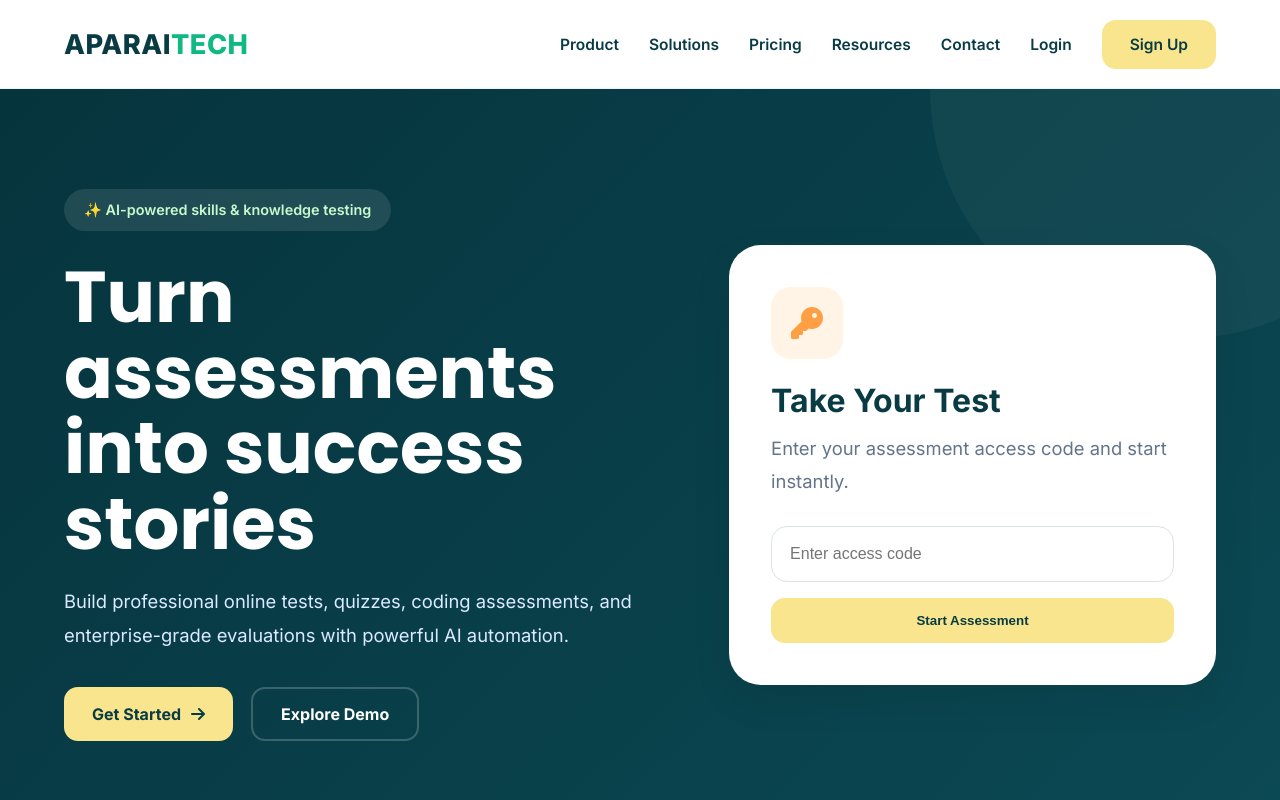
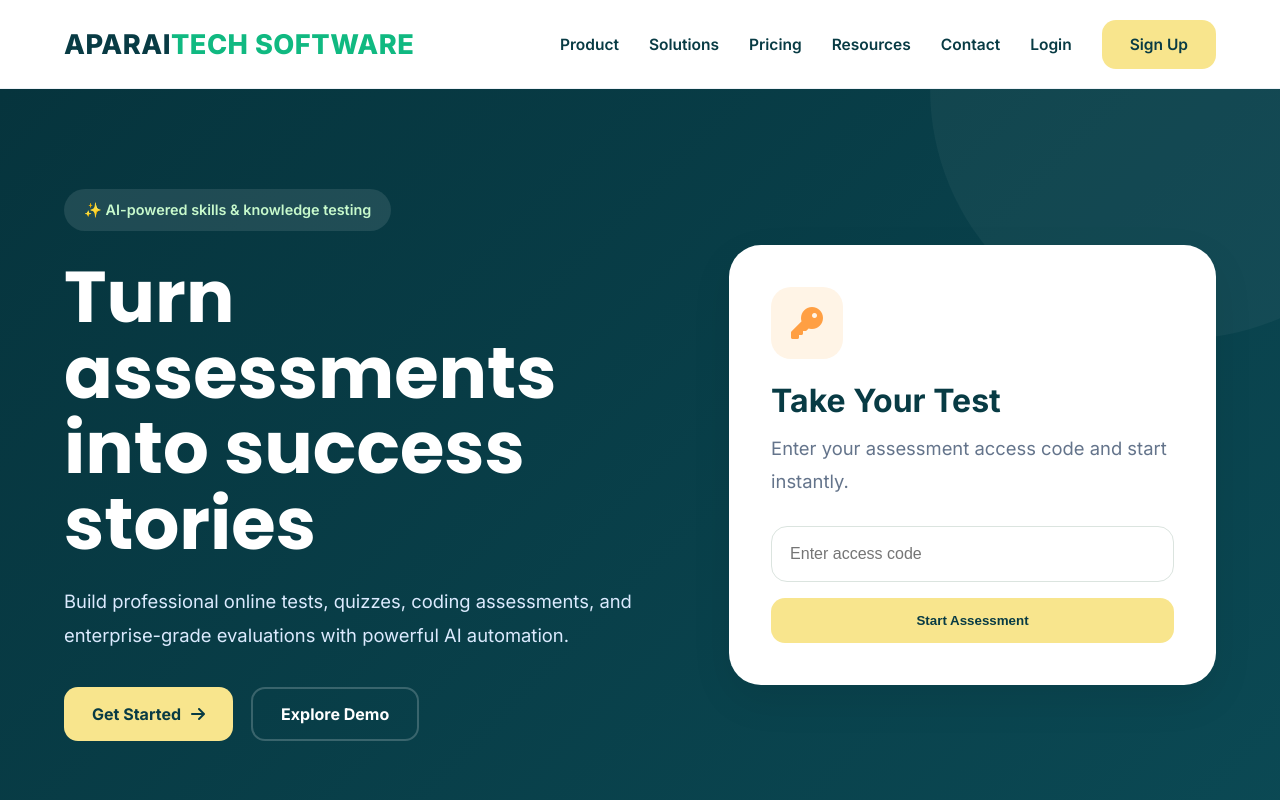
Before and after one commit to pnaorbitsoftware/Test_Protal_Aparaitech_Landing_Page, a plain HTML site: page index.html in a window 1280 px wide. Shown: the top 800 px of the page. Drawn offline with Linux system fonts and the light colour scheme.

Commit message:
Update index.html

```diff
--- a/index.html
+++ b/index.html
@@ -970,7 +970,7 @@
         <div class="navbar">
 
             <div class="logo">
-                APARAI<span>TECH</span>
+                APARAI<span>TECH SOFTWARE</span>
             </div>
 
             <div class="nav-links">
```
